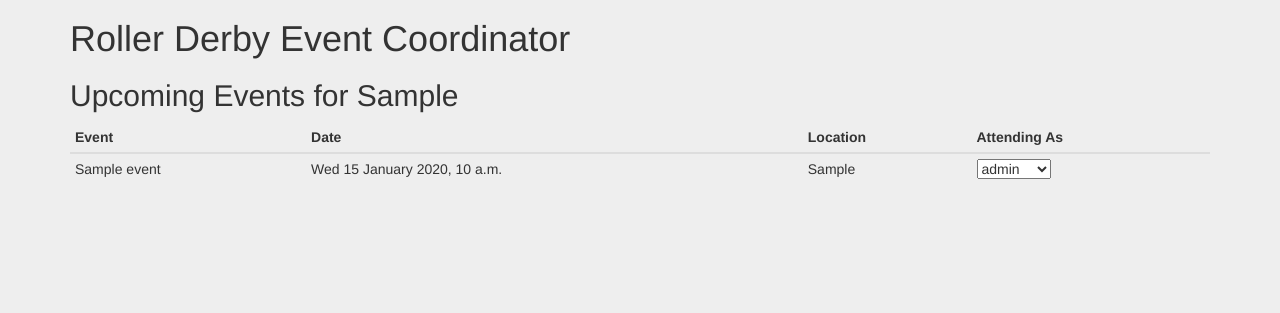
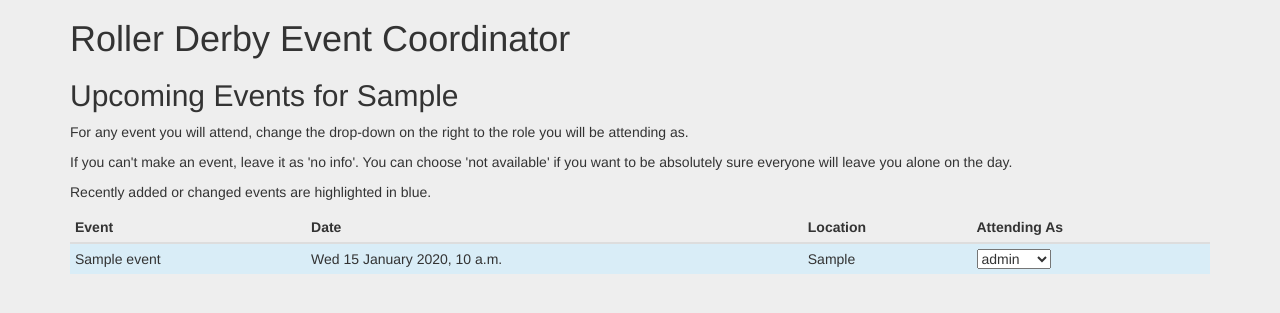
Before and after one commit to leepgent/rdec, a Django app: page / in a window 1280 px wide. Shown: the part 51-364 px from the top of the page. Run offline with Django 3.2, Linux system fonts and the light colour scheme; a user stored in the database is signed in; tables that the repository leaves empty hold one stand-in row (values such as "Sample post"); some libraries are stand-ins or nearby versions.

Commit message:
Added last_modified field to events to allow us to highlights things changed/added in the last N days.

```diff
--- a/rdec/models.py
+++ b/rdec/models.py
@@ -6,6 +6,7 @@ class Event(models.Model):
     name = models.CharField(max_length=100)
     location = models.CharField(max_length=100)
     date = models.DateTimeField()
+    last_modified = models.DateTimeField(auto_now=True)
 
     def __str__(self):
         return '{} at {} on {}'.format(self.name, self.location, self.date)
--- a/rdec/templates/rdec/personaldashboard.html
+++ b/rdec/templates/rdec/personaldashboard.html
@@ -3,6 +3,10 @@
 <h1>Roller Derby Event Coordinator</h1>
     <h2>Upcoming Events for {{ user.first_name }}</h2>
 
+    <p>For any event you will attend, change the drop-down on the right to the role you will be attending as.</p>
+    <p>If you can't make an event, leave it as 'no info'. You can choose 'not available' if you want to be absolutely sure
+    everyone will leave you alone on the day.</p>
+    <p>Recently added or changed events are highlighted in blue.</p>
 
     <div class="table-responsive">
             <table class="table table-hover table-condensed">
@@ -15,18 +19,18 @@
         </tr>
         </thead>
         <tbody>
-    {% for event_attendence in event_attendences %}
-        <tr>
-        <td>{{ event_attendence.event.name }}</td>
-        <td>{{ event_attendence.event.date|date:"D d F Y, f a" }}</td>
-        <td>{{ event_attendence.event.location }}</td>
+    {% for event_attendance in event_attendances %}
+        <tr {% if event_attendance.is_recent %}class="info"{% endif %}>
+        <td>{{ event_attendance.event.name }}</td>
+        <td>{{ event_attendance.event.date|date:"D d F Y, f a" }}</td>
+        <td>{{ event_attendance.event.location }}</td>
         <td>
-            <select title='Attending' id="{{ event_attendence.event.id }}" class='attending_changer'>
+            <select title='Attending' id="{{ event_attendance.event.id }}" class='attending_changer'>
             <option value="null">(no info)</option>
             {% for role in roles %}
                 <option value="{{ role.id }}"
-                        {% if event_attendence.response %}
-                            {% if role.id == event_attendence.response.role_id %}
+                        {% if event_attendance.response %}
+                            {% if role.id == event_attendance.response.role_id %}
                                 selected
                             {% endif %}
 
--- a/rdec/views.py
+++ b/rdec/views.py
@@ -8,14 +8,19 @@ from django.http import HttpResponseRedirect, HttpResponse
 from django.shortcuts import render, get_object_or_404
 from django.utils import timezone
 from django.views.generic import View
+from django.conf import settings
 
 from rdec.models import EventRole, Event, LeagueMemberEventAttending
 
+_RECENT_CUTOFF_SECS = settings.RECENT_EVENT_CUTOFF_DAYS * 24 * 60 * 60
 
-class _EventAndAttendence(object):
+
+class _EventAndAttendance(object):
     def __init__(self, event):
         self.event = event
         self.response = None
+        self.is_recent = False
+
 
 @login_required
 def personal_dashboard(request):
@@ -25,22 +30,22 @@ def personal_dashboard(request):
     # show my attendance info
 
     events = Event.objects.filter(date__gt=now).order_by('date')
-    event_attendences = list()
+    event_attendances = list()
 
     for event in events:
-        b = _EventAndAttendence(event)
-
+        b = _EventAndAttendance(event)
+        elapsed = (now - event.last_modified)
+        b.is_recent = elapsed.total_seconds() < _RECENT_CUTOFF_SECS
         try:
             b.response = event.leaguemembereventattending_set.get(user=user)
         except LeagueMemberEventAttending.DoesNotExist:
             pass
 
-        event_attendences.append(b)
-
+        event_attendances.append(b)
 
     context = {
         'roles': EventRole.objects.all(),
-        'event_attendences': event_attendences
+        'event_attendances': event_attendances
     }
 
     return render(request, 'rdec/personaldashboard.html', context)
--- a/rdecsite/settings.py
+++ b/rdecsite/settings.py
@@ -133,3 +133,4 @@ LOGIN_URL = '/login/'
 
 
 LEAGUE_NAME = os.environ.get('RDEC_LEAGUE_NAME', 'Default City Derby')
+RECENT_EVENT_CUTOFF_DAYS = os.environ.get('RDEC_RECENT_EVENT_CUTOFF_DAYS', 10)
```
Also changed, not shown: rdec/migrations/0002_event_last_modified.py (added).
